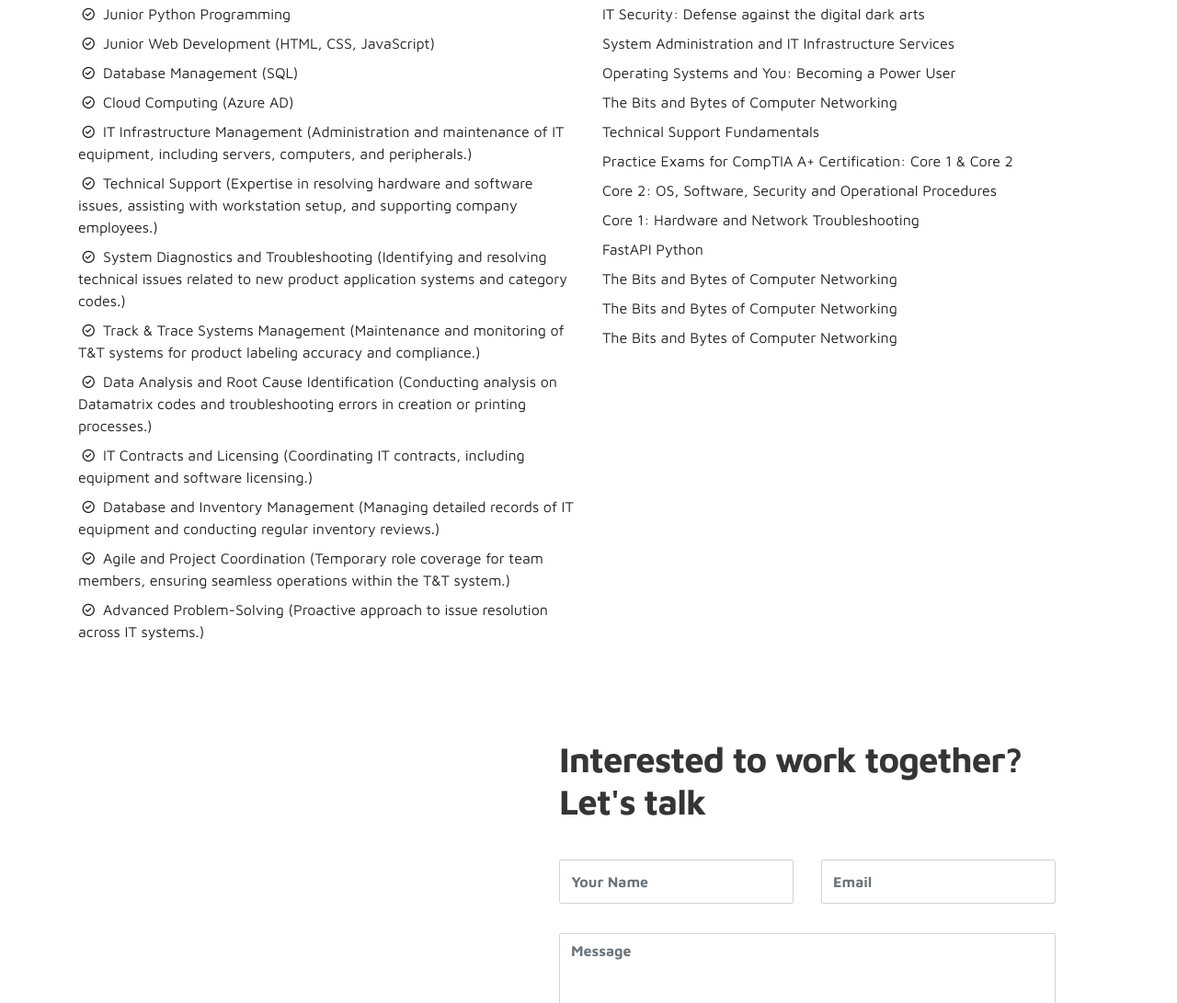
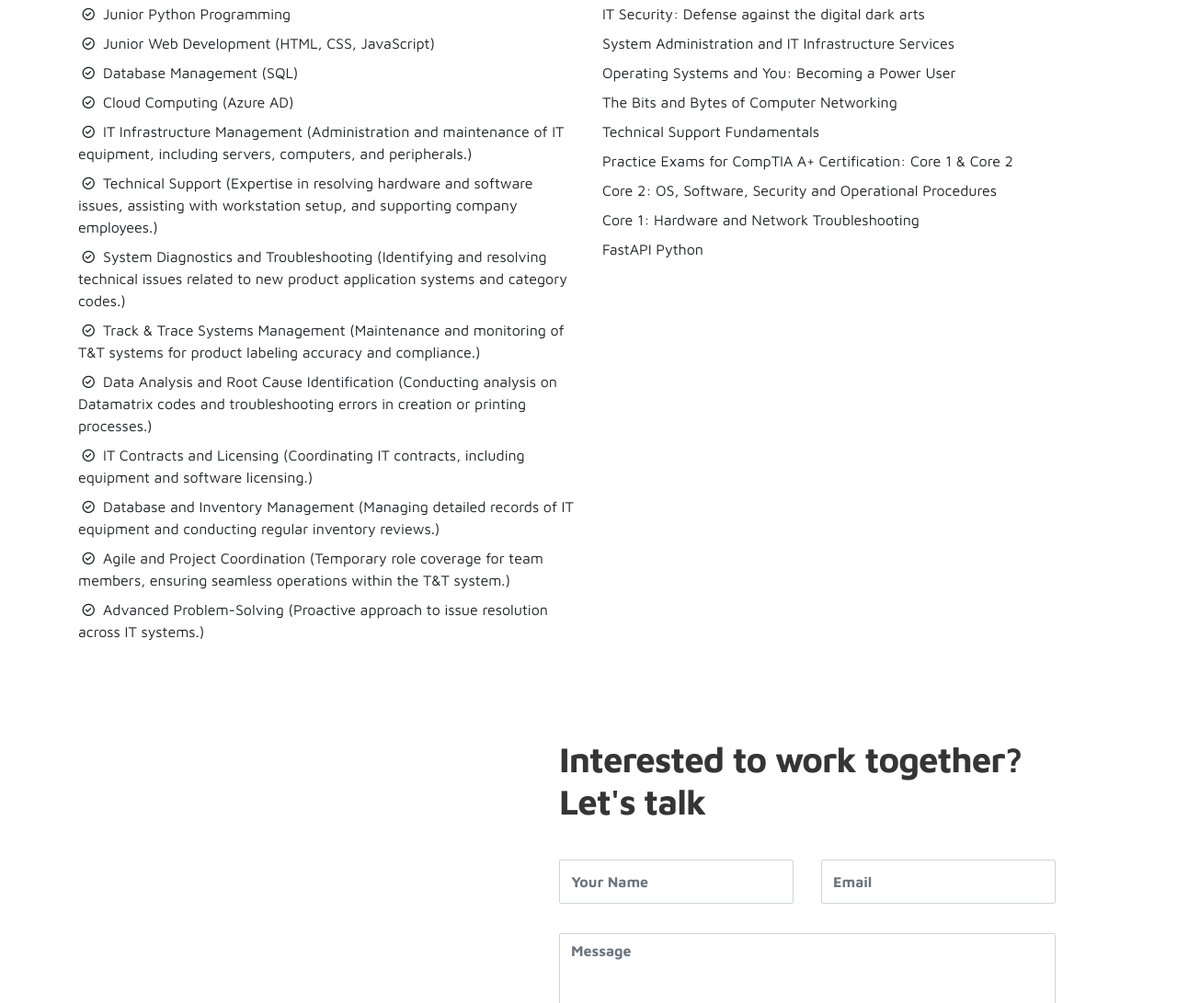
Before and after one commit to d1qlpty-main/portfolio, a plain HTML site: page index.html in a window 1280 px wide. Shown: the part 2744-3835 px from the top of the page at 92% size. Drawn offline with Linux system fonts and the light colour scheme.

Commit message:
Update index.html

```diff
--- a/index.html
+++ b/index.html
@@ -275,9 +275,6 @@
                   <li class="mb-2"><i class="uil uil-certificate"></i> Core 2: OS, Software, Security and Operational Procedures</li>
                   <li class="mb-2"><i class="uil uil-certificate"></i> Core 1: Hardware and Network Troubleshooting</li>
                   <li class="mb-2"><i class="uil uil-certificate"></i> FastAPI Python</li>
-                  <li class="mb-2"><i class="uil uil-certificate"></i> The Bits and Bytes of Computer Networking</li>
-                  <li class="mb-2"><i class="uil uil-certificate"></i> The Bits and Bytes of Computer Networking</li>
-                  <li class="mb-2"><i class="uil uil-certificate"></i> The Bits and Bytes of Computer Networking</li>
               </ul>
           </div>
       </div>
```
